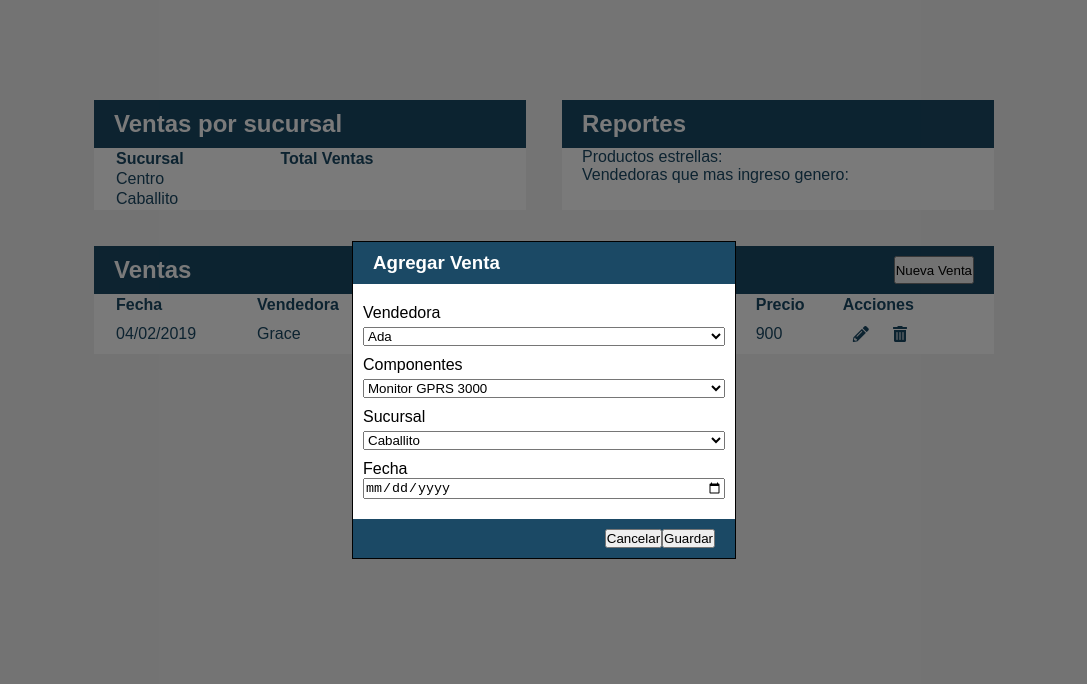
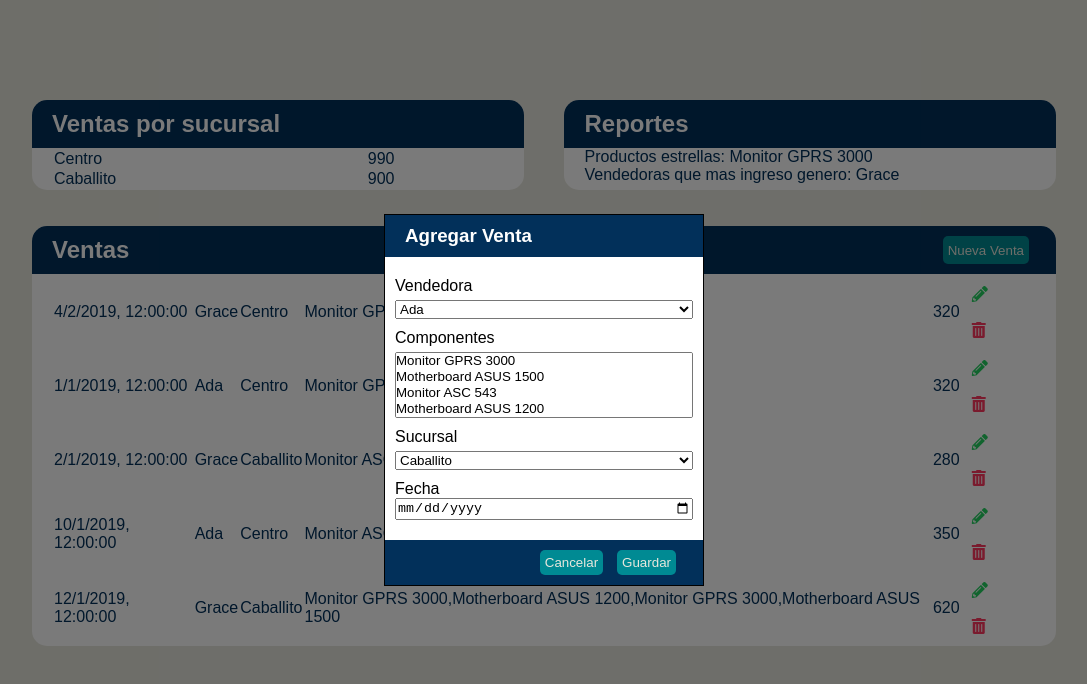
Before and after one commit to LudmilaNannizzi/adaComputacion, a plain HTML site: page index.html in a window 1280 px wide. Both pictures are taken after a click on the button "Nueva Venta". Shown: the whole page, without its empty margins (96-1183 px from the left). Drawn offline with Linux system fonts and the light colour scheme.

Commit message:
Funcionalidades del DOM

```diff
--- a/dom.js
+++ b/dom.js
@@ -4,20 +4,14 @@ const nuevaVenta = document.getElementById('nuevaVenta')
 const modalNuevaVenta = document.getElementById('modal-none')
 const btnCancelar = document.getElementById('cancelarNuevaVenta')
 
-
-
-
+const $ = (id) => document.getElementById(id)
 
 
 nuevaVenta.addEventListener('click', ()=>{
-    //modalNuevaVenta.classList.add('mostrar')
-    //modalNuevaVenta.classList.remove('modal-none')
     modalNuevaVenta.classList.toggle('modal-none')
 })
 
 btnCancelar.addEventListener('click', ()=>{
-    //modalNuevaVenta.classList.remove('mostrar')
-    //modalNuevaVenta.classList.add('modal-none')
     modalNuevaVenta.classList.toggle('modal-none')
 })
 
@@ -48,3 +42,94 @@ eliminarVenta.addEventListener('click',()=>{
 btnCancelVenta.addEventListener('click',()=>{
     modalEliminarVenta.classList.toggle('modal-none')
 })
+
+// CREAR VENTA
+
+const renderTabla = ()=>{
+    const ventasTable = ventas.reduce((acc, venta)=>{
+    return acc + `
+    <tr>
+    <td>${venta.fecha.toLocaleString('es-AR', {
+        timeZone: 'UTC'
+    })}</td>
+    <td>${venta.nombreVendedora}</td>
+    <td>${venta.sucursal}</td>
+    <td>${venta.componentes.join()}</td>
+    <td>${precioMaquina(venta.componentes)}</td>
+    <td>
+      <i class="fas fa-pencil-alt editar"></i>
+      <i class="fas fa-trash-alt eliminar"></i>
+    </td>
+    </tr>
+    `
+},'')
+console.log(ventasTable);
+
+const tablaVenta = document.querySelector('#tablaVentas')
+
+tablaVenta.innerHTML = ventasTable
+}
+
+renderTabla()
+
+
+
+//VENTAS X SUCURSAL
+const renderSucursales = () =>{
+    const ventasXsucursalDom = sucursales.reduce((acc, sucursal) =>{
+    return acc + `
+    <tr>
+        <td>${sucursal}</td>
+        <td>${ventasSucursal(sucursal)}</td>
+    </tr>
+    `
+}, '')
+
+const tablaVentasXsucursal = document.querySelector('#tdSucursal')
+
+tablaVentasXsucursal.innerHTML = ventasXsucursalDom
+}
+
+renderSucursales()
+
+
+
+//PRODUCTO ESTRELLA
+
+   $('productoEstrella').innerHTML = componenteMasVendido()
+
+// VENDEDORA ESTRELLA
+
+ $('vendedoraEstrella').innerHTML = vendedoraQueMasVendio()
+
+
+ //AGREGAR VENTA
+
+ $('guardarNuevaVenta').addEventListener('click', ()=>{
+   const nombreVendedora = $('agregarVendedora').value
+   const componentes = getValuesOptions($('agregarComponente'))
+   const sucursal = $('agregarSucursal').value
+   const fecha = new Date ($('agregarFecha').value)
+   const id = Math.ceil(Math.random * 10000)
+
+    const ventasaGuardar = {
+        id, nombreVendedora, componentes, sucursal, fecha
+    }
+
+    ventas.push(ventasaGuardar)
+    console.log(ventasaGuardar);
+    renderTabla()
+    modalNuevaVenta.classList.add('modal-none')
+
+ })
+
+
+const getValuesOptions = (optionDom)=>{
+    const aux = []
+  for (const option of optionDom.options) {
+    if (option.selected) {
+      aux.push(option.value);
+    }
+  }
+  return aux
+}
--- a/index.html
+++ b/index.html
@@ -16,17 +16,13 @@
         <div class="card card--50">
           <div class="card__title"><h2>Ventas por sucursal</h2></div>
           <div class="card__body">
-            <table>
+            <table id="tdSucursal">
               <tr>
                 <th>Sucursal</th>
                 <th>Total Ventas</th>
               </tr>
-              <tr>
-                <td>Centro</td>
+              <tr >
                 <td></td>
-              </tr>
-              <tr>
-                <td>Caballito</td>
                 <td></td>
               </tr>
             </table>
@@ -36,8 +32,8 @@
         <div class="card card--50">
           <div class="card__title"><h2>Reportes</h2></div>
           <div class="card__body">
-            <p>Productos estrellas: <span> </span></p>
-            <p>Vendedoras que mas ingreso genero: <span> </span></p>
+            <p>Productos estrellas: <span id="productoEstrella"> </span></p>
+            <p>Vendedoras que mas ingreso genero: <span id="vendedoraEstrella"> </span></p>
           </div>
         </div>
 
@@ -52,7 +48,7 @@
           </div>
 
           <div class="card__body">
-            <table class="Tabla-ventas">
+            <table id='tablaVentas' class="tabla-ventas">
               <tr>
                 <th>Fecha</th>
                 <th>Vendedora</th>
@@ -86,7 +82,7 @@
         <div class="main-modal">
 
           <label for="">Vendedora</label>
-          <select name="vendedoras" id="">
+          <select name="vendedoras" id="agregarVendedora">
             <option value="Ada">Ada</option>
             <option value="Grace">Grace</option>
             <option value="Hedy">Hedy</option>
@@ -94,32 +90,32 @@
           </select>
 
           <label for="">Componentes</label>
-          <select name="componentes" id="">
-            <option value="Ada">Monitor GPRS 3000</option>
-            <option value="Grace">Motherboard ASUS 1500</option>
-            <option value="Hedy">Monitor ASC 543</option>
-            <option value="Sheryl">Motherboard ASUS 1200</option>
-            <option value="Sheryl">Motherboard MZI</option>
-            <option value="Sheryl">HDD Toyiva</option>
-            <option value="Sheryl">HDD Wezter Dishital</option>
-            <option value="Sheryl">RAM Quinston</option>
-            <option value="Sheryl">RAM Quinston Fury</option>
+          <select name="componentes" id="agregarComponente" multiple>
+            <option value="Monitor GPRS 3000">Monitor GPRS 3000</option>
+            <option value="Motherboard ASUS 1500">Motherboard ASUS 1500</option>
+            <option value="Monitor ASC 543">Monitor ASC 543</option>
+            <option value="Motherboard ASUS 1200">Motherboard ASUS 1200</option>
+            <option value="Motherboard MZI">Motherboard MZI</option>
+            <option value="HDD Toyiva">HDD Toyiva</option>
+            <option value="HDD Wezter Dishital">HDD Wezter Dishital</option>
+            <option value="RAM Quinston">RAM Quinston</option>
+            <option value="RAM Quinston Fury">RAM Quinston Fury</option>
           </select>
 
 
           <label for="">Sucursal</label>
-          <select name="sucursal" id="">
-            <option value="Ada">Caballito</option>
-            <option value="Grace">Centro</option>
+          <select name="sucursal" id="agregarSucursal">
+            <option value="Caballito">Caballito</option>
+            <option value="Centro">Centro</option>
           </select>
 
           <label for="">Fecha</label>
-          <input type="date" id="start" name="trip-start">
+          <input type="date" id="agregarFecha" name="trip-start">
 
         </div>
         <div class="footer-modal">
           <button class="btn-cancelar btn" type="button" id="cancelarNuevaVenta"> Cancelar </button>
-          <button class="btn-guardar btn" type="button"> Guardar</button>
+          <button class="btn-guardar btn" type="button" id="guardarNuevaVenta"> Guardar</button>
         </div>
 
       </div>
--- a/logica.js
+++ b/logica.js
@@ -217,3 +217,32 @@ const precioComponente = (articulo) => {
     return sucursalNombre;
 
   }
+
+  /*
+    const componenteMasVendido = ()=>{
+        let acc = 0
+        let articulosMV = ''
+
+        for (const articulo of articulos) {
+          if (acc < cantidadVentasComponente(articulo.item)) {
+            acc =  cantidadVentasComponente(articulo.item)
+            articulosMV = articulo.item
+          }
+        }
+        return articulosMV
+      }
+
+*/
+    const vendedoraQueMasVendio  = () =>{
+      let acc = 0
+      let vendedoraMV = ''
+
+      for (const vendedora of vendedoras) {
+        if (acc < ventasVendedora(vendedora)) {
+            acc = ventasVendedora(vendedora)
+            vendedoraMV = vendedora
+        }
+      }
+      return vendedoraMV
+    }
+    console.log(vendedoraQueMasVendio());
--- a/style.css
+++ b/style.css
@@ -1,5 +1,5 @@
 :root {
-  --main-color:#1B4965;
+  --main-color:#02305a;
   --background-color:#FFFFFF;
   font-family: Arial, Helvetica, sans-serif;
 }
@@ -12,15 +12,26 @@
 }
 
 body {
-  background-color: #F2F2F2;
+  background-color: #e7e7dd;
 }
 
 main{
   margin: 100px auto 0;
-  max-width: 900px;
+  max-width: 80%;
 
 }
 
+button{
+  background-color: #008a93;
+  color: #e7e7dd;
+  border-radius: 5px;
+  padding: 5px;
+  margin: 0 7px ;
+  border: none;
+}
+button:hover{
+  background-color: #04b7c4
+}
 .container{
   width: 100%;
   display: flex;
@@ -32,6 +43,7 @@ main{
   display: inline-block;
   width: 100%;
   margin-bottom: 36px;
+  border-radius: 15px;
 }
 
 .card.card--50{
@@ -42,7 +54,7 @@ main{
   color: var(--background-color);
   background-color: var(--main-color);
   padding: 10px 20px;
-
+  border-radius: 15px 15px 0 0;
   display: flex;
   justify-content: space-between;
   width: 100%;
@@ -50,9 +62,16 @@ main{
 .card .card__body{
   color: var(--main-color);
   padding:0 20px;
+
 }
 i{
   padding: 10px;
+}
+.fa-trash-alt{
+  color: #ff3860;
+}
+.fa-pencil-alt{
+  color: #23d160;
 }
 
 table{
@@ -61,7 +80,7 @@ table{
 }
 
 .container-modal{
-  width: 30%;
+  width: 25%;
   margin: 0 auto;
   border: 1px solid black;
 }
@@ -73,7 +92,7 @@ table{
 }
 
 .header-modal{
-  background-color: #1B4965;
+  background-color: #02305a;
   color: white;
 }
 h3{
@@ -122,7 +141,7 @@ select{
 }
 
 .footer-modal{
-  background-color: #1B4965;
+  background-color: #02305a;
   display: flex;
   justify-content: flex-end;
   padding: 10px 20px;
```
